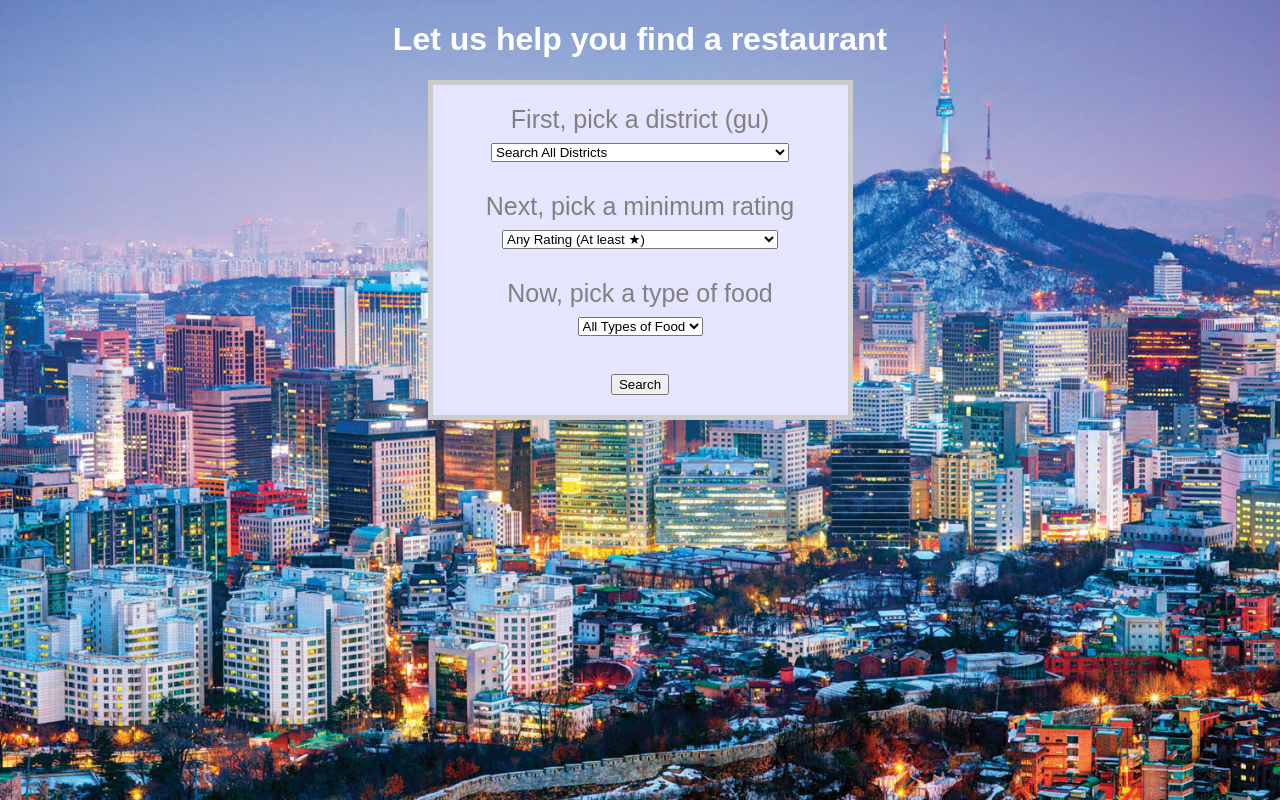
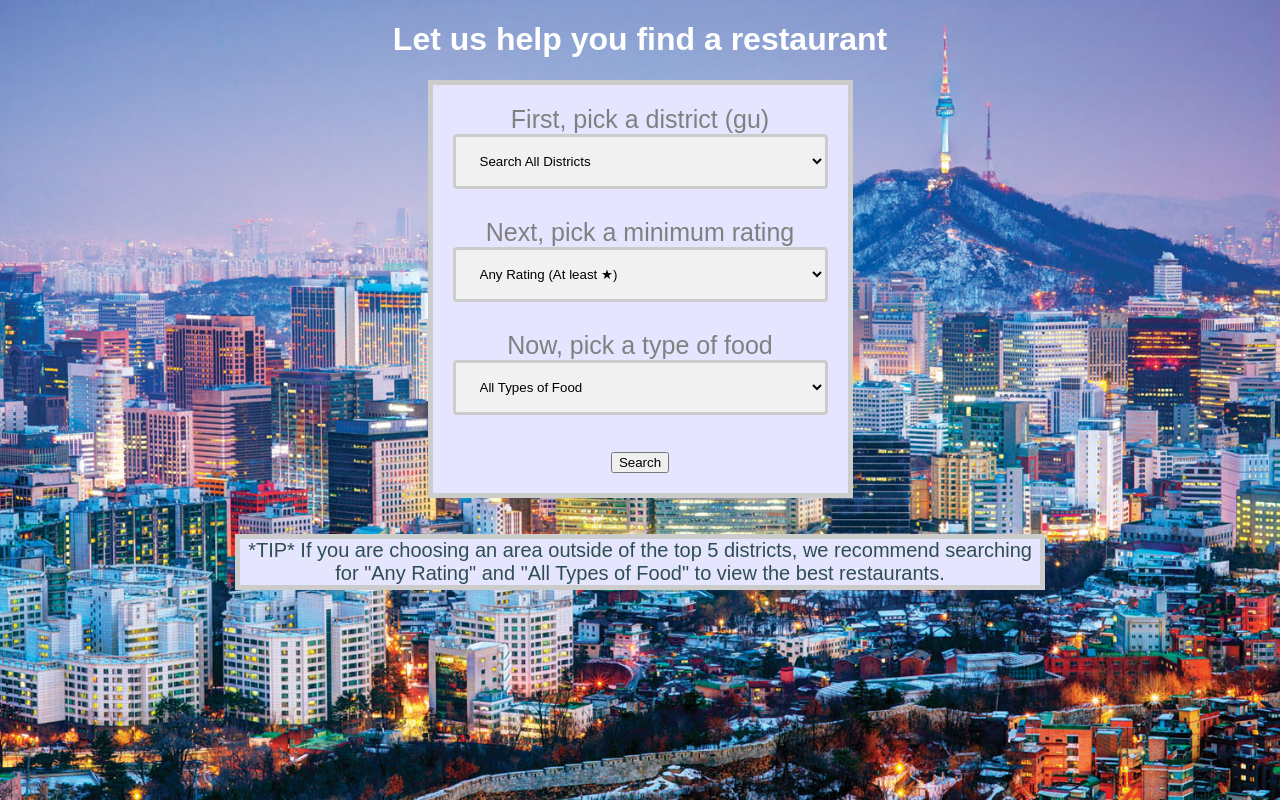
Before and after one commit to sschapma/srgsearch, a Flask app: page / in a window 1280 px wide. Run offline with Flask 2, Linux system fonts and the light colour scheme.

Commit message:
css style update

```diff
--- a/static/style.css
+++ b/static/style.css
@@ -6,7 +6,12 @@ p 						{ color: white; font-size: 20px; }
 a:visited, a:link		{ color: gray; }
 .drop					{ font-size: 25px; margin: auto; width: 15em; border: 5px solid #ccc;
                   		  padding: 0.8em; background: #e5e5ff; }
+
+.tip					{ font-size: 20px; background: #e5e5ff; border: 5px solid #ccc; margin: auto; width: 40em; color: #2F4F4F;}
+
 .restaurants			{ margin: 2em auto; width: 35em; border: 5px solid #ccc;
                   		  padding: 0.8em; background: #e5e5ff; }
 #top 					{ margin: 1em auto; width: 5em; border: 0px solid #ccc;
                   		  padding: 0.1em; background: #e5e5ff; }
+
+select 					{ width: 100%; padding: 16px 20px; border: solid #ccc; border-radius: 4px; background-color: #f1f1f1; }
--- a/templates/index.html
+++ b/templates/index.html
@@ -11,15 +11,15 @@
 				First, pick a district (gu)</br>
 					<select name="district">
 					<option value="">Search All Districts</option>
-					<option></option>
-					<option>***** Top 5 Districts *****</option>
+					<option value="" disabled></option>
+					<option value="" disabled>***** Top 5 Districts *****</option>
 					<option value="Yongsan">Yongsan (Itaewon/HBC)</option>
 					<option value="Gangnam">Gangnam (Apgujeong/Cheongdam)</option>
 					<option value="Mapo">Mapo (Hongdae/Sangsu)</option>
 					<option value="Jongno">Jongno (City Hall/Temple Areas)</option>
 					<option value="Seocho">Seocho (French Village/Express Bus Terminal)</option>
-					<option></option>
-					<option>***** Seoul Districts *****</option>
+					<option value="" disabled></option>
+					<option value="" disabled>***** Seoul Districts *****</option>
 					<option value="Dongdaemun">Dongdaemun</option>
 					<option value="Dongjak">Dongjak</option>
 					<option value="Gangdong">Gangdong</option>
@@ -32,8 +32,8 @@
 					<option value="Seongdong">Seongdong</option>
 					<option value="Songpa">Songpa</option>
 					<option value="Yeongdeungpo">Yeongdeungpo</option>
-					<option></option>
-					<option>***** Others *****</option>
+					<option value="" disabled></option>
+					<option value="" disabled>***** Others *****</option>
 					<option value="Ansan">Ansan</option>
 					<option value="Anyang">Anyang</option>
 					<option value="Bundang">Bundang</option>
@@ -42,7 +42,7 @@
 					<option value="Gwacheon">Gwacheon</option>
 					<option value="Pyeongtaek">Pyeongtaek</option>
 					<option value="Yongin">Yongin</option>
-					<option value="Franchises">Franchises</option>
+					<option value="Franchise">Franchises</option>
 					<option value="Delivery Service">Delivery Service</option>
 		    	</select></br></br>
 
@@ -150,5 +150,11 @@
 		        <input type="submit" name="my-form" value="Search">
 		    </form>
 			</div>
+		</br></br>
+			<div class=tip>
+
+				*TIP* If you are choosing an area outside of the top 5 districts, we recommend searching for "Any Rating" and "All Types of Food" to view the best restaurants.
+
+			</div>
 	  </body>
 </html>
```
